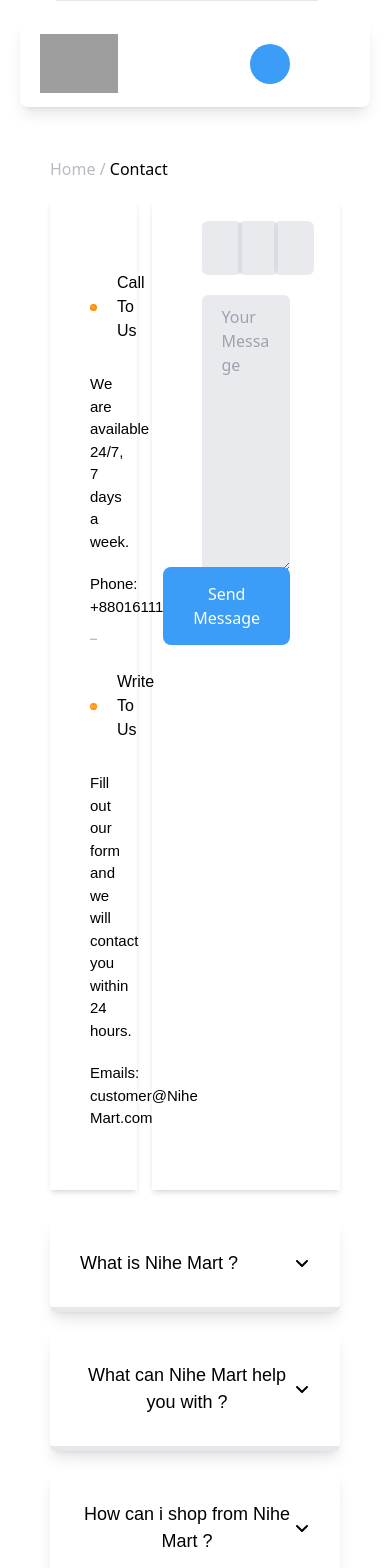
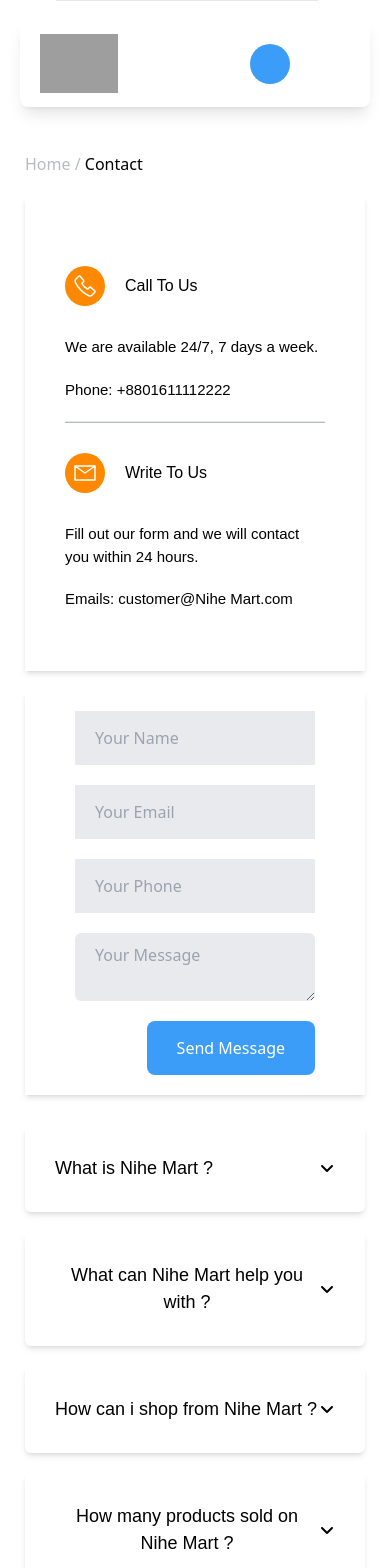
Before and after one commit to RUKUNDO-Prince/nihemart, a React (Vite) app in the folder client/: page /contact in a window 390 px wide. Shown: the top 1568 px of the page. Built offline with nearby package versions, Linux system fonts and the light colour scheme; grey boxes are pictures that could not be loaded; some icons are missing.

Commit message:
complete contact page responsivenss

```diff
--- a/client/src/components/Accordion.jsx
+++ b/client/src/components/Accordion.jsx
@@ -1,4 +1,4 @@
-import React, { useState } from "react";
+import React, { useRef, useState } from "react";
 import { faqs } from "../constants/data";
 import { FaAngleDown, FaAngleUp } from "react-icons/fa6";
 
@@ -14,7 +14,7 @@ const Accordion = () => {
   return (
     <div className="flex flex-col my-[20px]">
       {faqs.map((item, index) => (
-        <div className="flex flex-col p-[30px] border-b-[5px] hover:shadow-2xl shadow-lg rounded-md items-center my-[10px]" key={index}>
+        <div className="flex flex-col p-[30px] shadow-md rounded-md items-center my-[10px]" key={index}>
           <button
             onClick={() => toggleAccordion(index)}
             className="flex justify-between w-full items-center"
@@ -24,6 +24,7 @@ const Accordion = () => {
               {accordionOpen[index] ? <FaAngleUp /> : <FaAngleDown />}
             </span>
           </button>
+
           <div className={`transition-all duration-300 ease-in-out w-full text-[18px] text-gray-50 mt-[20px] ${accordionOpen[index] ? "flex" : "hidden"}`}>
             <p>{item.answer}</p>
           </div>
--- a/client/src/pages/Contact.jsx
+++ b/client/src/pages/Contact.jsx
@@ -4,12 +4,12 @@ import { call, write } from "../assets";
 
 const Contact = () => {
   return (
-    <div className="m-[50px]">
+    <div className=" p-[25px] lg:p-[50px]">
       <p className="text-gray-90 mb-[20px]">
         Home / <span className="text-black">Contact</span>
       </p>
-      <div className="flex justify-between">
-        <div className="shadow-md content-center p-[40px] w-[30%]">
+      <div className="flex flex-col md:flex-row justify-between gap-5">
+        <div className="shadow-md content-center p-[40px] w-full md:w-[385px]">
           <div className="flex items-center gap-5 my-[30px]">
             <img className="" src={call} alt="img" />
             <h1 className="font-medium font-poppins text-[16px]">Call To Us</h1>
@@ -24,15 +24,19 @@ const Contact = () => {
           <p className="font-poppins text-[15px] my-5">Fill out our form and we will contact you within 24 hours.</p>
           <p className="font-poppins text-[15px] my-5">Emails: customer@Nihe Mart.com</p>
         </div>
-        <div className="shadow-md w-[65%] py-[20px] px-[50px]">
-          <form action="" className="relative">
-            <div className="grid grid-rows-6 grid-cols-3 gap-[20px] min-h-full my-0">
-              <input type="text" className="bg-gray-90 bg-opacity-[30%] col-span-1 row-span-1 rounded-md py-[15px] px-[20px]" placeholder="Your Name" />
-              <input type="email" className="bg-gray-90 bg-opacity-[30%] col-span-1 row-span-1 rounded-md py-[15px] px-[20px]" placeholder="Your Email" />
-              <input type="number" className="bg-gray-90 bg-opacity-[30%] col-span-1 row-span-1 rounded-md py-[15px] px-[20px]" placeholder="Your Phone" />
-              <textarea type="textbox" className="bg-gray-90 bg-opacity-[30%] col-span-3 row-span-4 rounded-md py-[10px] px-[20px]" placeholder="Your Message"></textarea>
+        <div className="shadow-md md:w-[65%] py-[20px] px-[50px]">
+          <form action="" className="relative w-full h-full">
+            <div className="w-full flex flex-col h-full gap-5">
+              <div className="flex flex-col lg:flex-row gap-5">
+              <input type="text" className="bg-gray-90 bg-opacity-[30%] rrounded-md py-[15px] px-[20px] w-full" placeholder="Your Name" />
+              <input type="email" className="bg-gray-90 bg-opacity-[30%] rrounded-md py-[15px] px-[20px] w-full" placeholder="Your Email" />
+              <input type="number" className="bg-gray-90 bg-opacity-[30%] rrounded-md py-[15px] px-[20px] w-full" placeholder="Your Phone" />
+              </div>
+              <div className="flex flex-1">
+              <textarea type="textbox" className="bg-gray-90 bg-opacity-[30%] col-span-3 row-span-4 rounded-md py-[10px] px-[20px] w-full" placeholder="Your Message"></textarea>
+              </div>
+            <button className="bg-blue3 hover:bg-opacity-[80%] py-[15px] px-[30px] rounded-lg text-white w-fit self-end">Send Message</button>
             </div>
-            <button className="bg-blue3 hover:bg-opacity-[80%] py-[15px] px-[30px] rounded-lg text-white absolute right-0 bottom-0">Send Message</button>
           </form>
         </div>
       </div>
```
